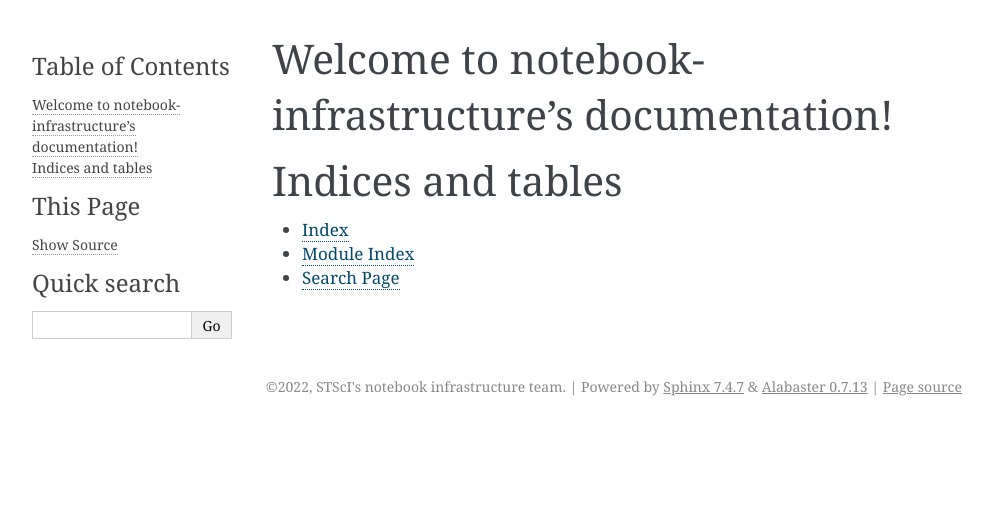
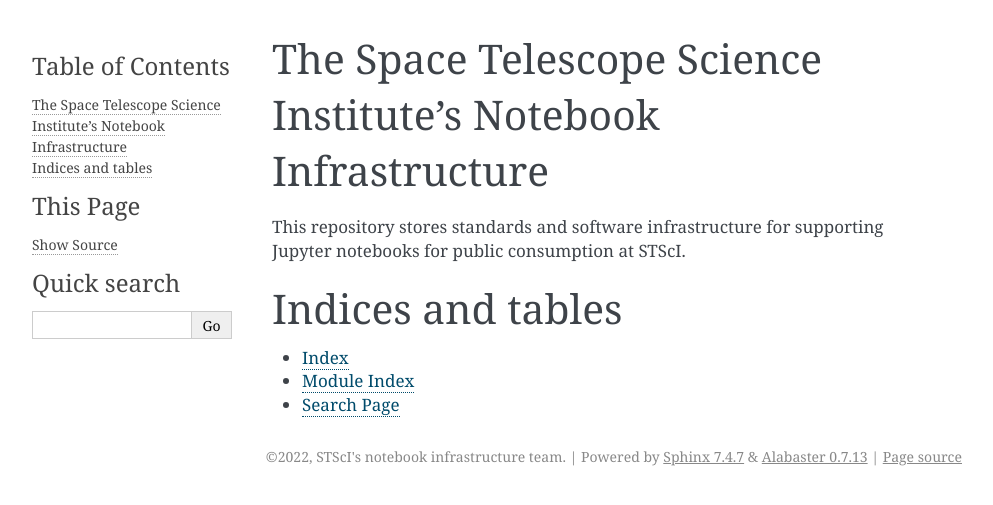
Before and after one commit to spacetelescope/notebook-infrastructure, a Sphinx documentation site: the page built from docs/index.rst, in a window 1280 px wide. Shown: the top 505 px of the page, without its empty margins (148-1141 px from the left). Built offline with Sphinx 7.4.7, drawn with Linux system fonts in a browser that asks for light colours.

Commit message:
add some basic info to index

```diff
--- a/docs/index.rst
+++ b/docs/index.rst
@@ -1,10 +1,8 @@
-.. notebook-infrastructure documentation master file, created by
-   sphinx-quickstart on Tue Sep 20 12:57:40 2022.
-   You can adapt this file completely to your liking, but it should at least
-   contain the root `toctree` directive.
+The Space Telescope Science Institute's Notebook Infrastructure
+===============================================================
 
-Welcome to notebook-infrastructure's documentation!
-===================================================
+This repository stores standards and software infrastructure for supporting Jupyter notebooks for public consumption at STScI.
+
 
 .. toctree::
    :maxdepth: 2
```
